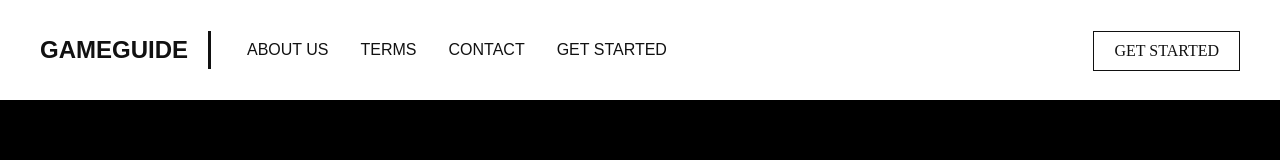
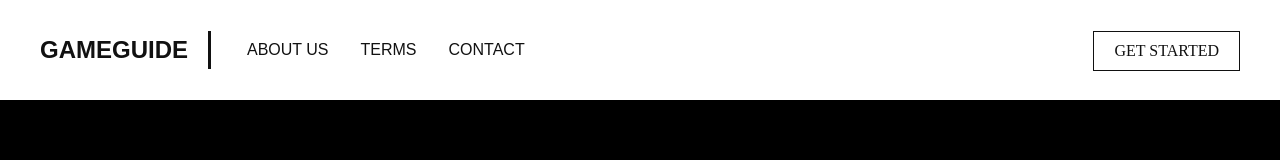
Before and after one commit to game-guide/game-guide.github.io, a website: page website/index.html in a window 1280 px wide. Shown: the top 160 px of the page. Drawn offline with Linux system fonts and the light colour scheme.

Commit message:
Update index.html

```diff
--- a/website/index.html
+++ b/website/index.html
@@ -16,7 +16,6 @@
           <li><a href="./index">About Us</a></li>
           <li><a href="./index">Terms</a></li>
           <li><a href="./index">Contact</a></li>
-          <li><a href="./get-started">Get Started</a></li>
         </ul>
         <a href="./get-started" class="header-get">Get Started</a>
       </nav>
```
